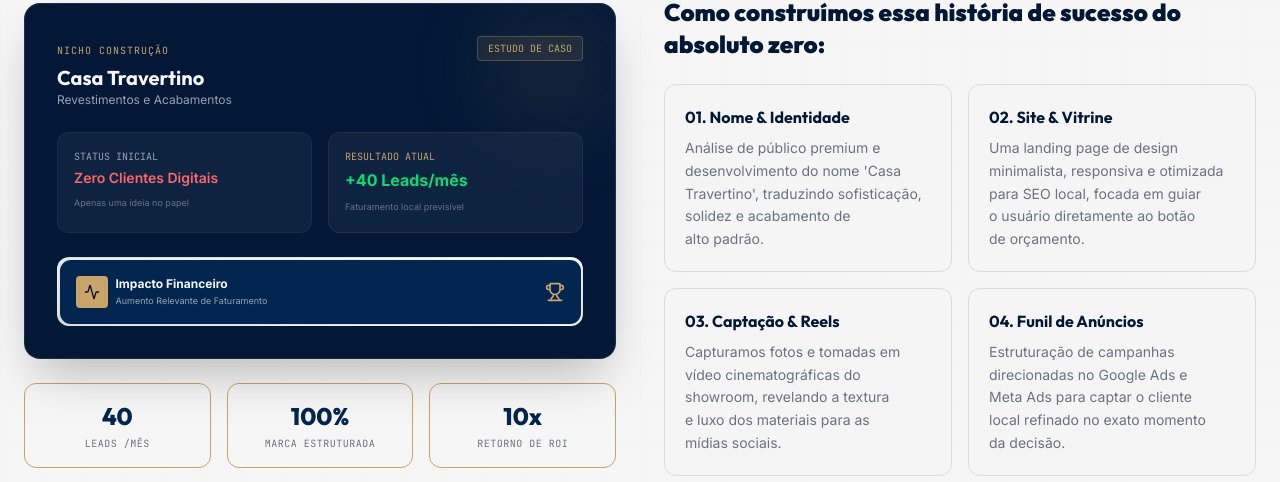
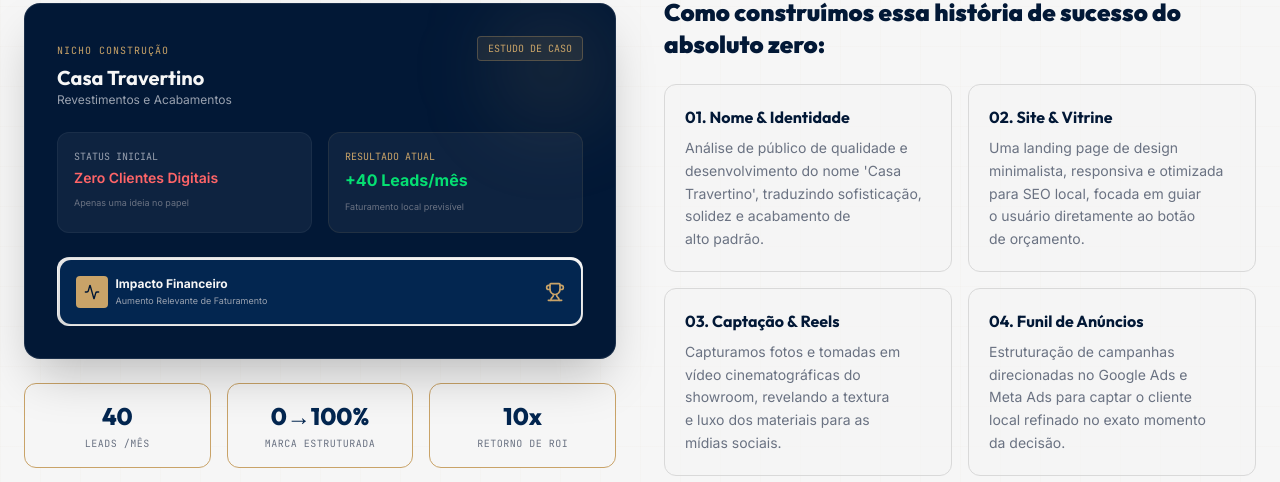
Before and after one commit to loccidigital/Site-LOCCI, a React (Vite) app: page / in a window 1280 px wide. Shown: the part 3954-4436 px from the top of the page. Built offline with nearby package versions, Linux system fonts and the light colour scheme.

Commit message:
Update CaseStudy.tsx

```diff
--- a/src/components/CaseStudy.tsx
+++ b/src/components/CaseStudy.tsx
@@ -4,7 +4,7 @@
   const steps = [
     {
       title: "01. Nome & Identidade",
-      desc: "Análise de público premium e desenvolvimento do nome 'Casa Travertino', traduzindo sofisticação, solidez e acabamento de alto padrão."
+      desc: "Análise de público de qualidade e desenvolvimento do nome 'Casa Travertino', traduzindo sofisticação, solidez e acabamento de alto padrão."
     },
     {
       title: "02. Site & Vitrine",
@@ -93,7 +93,7 @@
                 <span className="text-[10px] text-gray-500 uppercase font-mono tracking-wider block mt-1">Leads /mês</span>
               </div>
               <div className="bg-gold-50 p-4 rounded-xl border border-gold-200 text-center">
-                <span className="block text-2xl font-display font-extrabold text-navy-900">100%</span>
+                <span className="block text-2xl font-display font-extrabold text-navy-900">0→100%</span>
                 <span className="text-[10px] text-gray-500 uppercase font-mono tracking-wider block mt-1">Marca Estruturada</span>
               </div>
               <div className="bg-gold-50 p-4 rounded-xl border border-gold-200 text-center">
```
